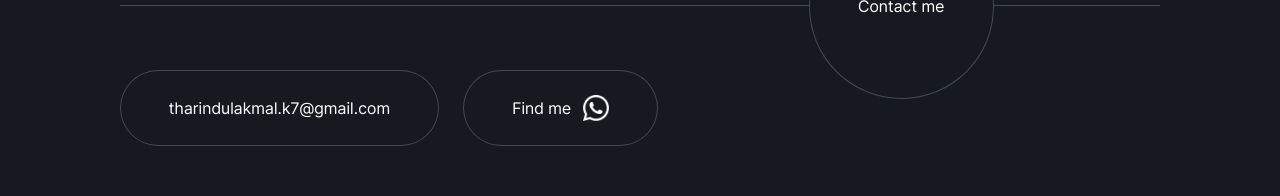
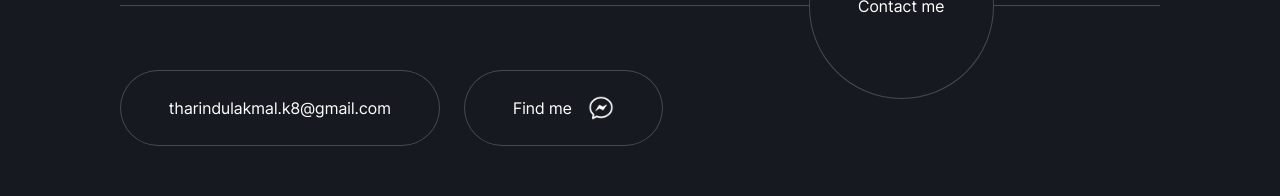
Before and after one commit to Tharindu-Lakmal/My-Portfolio, a React (Vite) app in the folder frontend/: page /about in a window 1280 px wide. Shown: the part 3579-3775 px from the top of the page. Built offline with nearby package versions, Linux system fonts and the light colour scheme.

Commit message:
styles changes

```diff
--- a/frontend/src/components/Contact/Contacts.css
+++ b/frontend/src/components/Contact/Contacts.css
@@ -151,6 +151,7 @@ input:-webkit-autofill:active {
     bottom: -120px;
     right: 80%;
     font-size: 16px;
+    cursor: pointer;
 }
 
 
--- a/frontend/src/components/Contact/Contacts.jsx
+++ b/frontend/src/components/Contact/Contacts.jsx
@@ -164,9 +164,6 @@ const Contacts = () => {
                     </div>
                   </div>
 
-
-
-
                   <div className="input-tbn">
                     <input className='active-btn' type="submit" value="Send" />
                   </div>
@@ -177,7 +174,7 @@ const Contacts = () => {
             </div>
 
             <div className="contact-footer">
-              <a href='#'>tharindulakmal.k8@gmail.com</a>
+              <a href='mailto:tharindulakmal.k8@gmail.com'>tharindulakmal.k8@gmail.com</a>
               <div className="social">
                 <iframe src="https://lottie.host/embed/fff8f992-0dd2-479c-92ac-0f69f1dfa53d/rXfmeRCLiA.json"></iframe>
                 <a href='https://linkedin.com/in/tharindu-lakmal-1b09022a2' target='_blank' className="social-link">LinkdIn</a>
--- a/frontend/src/components/Footer/Footer.css
+++ b/frontend/src/components/Footer/Footer.css
@@ -46,7 +46,7 @@
 }
 
 .footer-contact .footer-btn {
-    padding: 64px 30px;
+    padding: 64px 32px;
     position: absolute;
     right: 8%;
     top: -25%;
@@ -59,7 +59,9 @@
     margin-block-start: 72px;
 }
 
-.contact-link .phone, .contact-link .email {
+.contact-link .phone,
+.contact-link .email,
+.contact-link .phone a {
     display: flex;
     flex-direction: row;
     align-items: center;
@@ -68,7 +70,7 @@
 }
 
 .contact-link .phone img {
-    width: 20px;
+    width: 26px;
 }
 
 .social-links {
--- a/frontend/src/components/Footer/Footer.jsx
+++ b/frontend/src/components/Footer/Footer.jsx
@@ -25,13 +25,13 @@ const Footer = () => {
 
               <div className="contact-link">
                 <button  className="email linkBtn">
-                  <a href="mailto:tharindulakmal.k7@gmail.com">tharindulakmal.k7@gmail.com</a>
+                  <a href="mailto:tharindulakmal.k8@gmail.com">tharindulakmal.k8@gmail.com</a>
                 </button>
                 <button className="phone linkBtn">
-                  <p>
+                  <a href='https://m.me/tharindulakmal99' target='_blank'>
                     Find me
                     <img src={assets.whatsapp} alt="" />
-                  </p>
+                  </a>
                 </button>
               </div>
 
@@ -39,7 +39,6 @@ const Footer = () => {
 
             <div className="social-links">
               <div className="social-links-inner">
-                {/* <iframe src="https://lottie.host/embed/647cd8eb-d93f-486d-bdba-d1c95a61baca/mK2YMCZilm.json"></iframe> */}
                 <iframe src="https://lottie.host/embed/fff8f992-0dd2-479c-92ac-0f69f1dfa53d/rXfmeRCLiA.json"></iframe>
                 <a href='https://linkedin.com/in/tharindu-lakmal-1b09022a2' target='_blank' className="social-link">LinkdIn</a>
                 <a href='https://github.com/Tharindu-Lakmal' target='_blank' className="social-link">GitHub</a>
--- a/frontend/src/components/Work/WorkHeader/WorkHeader.css
+++ b/frontend/src/components/Work/WorkHeader/WorkHeader.css
@@ -74,6 +74,9 @@
     opacity: 1;
     transform: translateY(0); /* Move to the final position */
 }
+
+
+
 
 
 
--- a/frontend/src/index.css
+++ b/frontend/src/index.css
@@ -118,6 +118,13 @@ button, a {
   border-radius: 100px;
   font-size: 14px;
   background-color: transparent;
+  position: relative;
+  overflow: hidden;
+  transition: 0.4s ease-in-out;
+}
+
+.btn-empty:is(:hover, :focus-visible) {
+  color: var(--text-light);
 }
 
 .btn-active {
@@ -129,8 +136,22 @@ button, a {
   background-color: var(--button-active);
 }
 
-.btn-empty:is(:hover, :focus-visible) {
-  color: var(--text-light);
-  border: 1px solid var(--button-active);
-  background-color: var(--button-active);
+.btn-empty::before {
+  content: "";
+  position: absolute;
+  left: 0;
+  width: 100%;
+  height: 0%;
+  background: var(--button-active);
+  z-index: -1;
+  transition: 0.4s ease-in-out;
 }
+
+.btn-empty::before {
+  bottom: 0;
+  border-radius: 50% 50% 0 0;
+}
+
+.btn-empty:is(:hover, :focus-visible)::before {
+  height: 130%;
+}
```
Also changed, not shown: frontend/src/assets/whatsapp.png.
